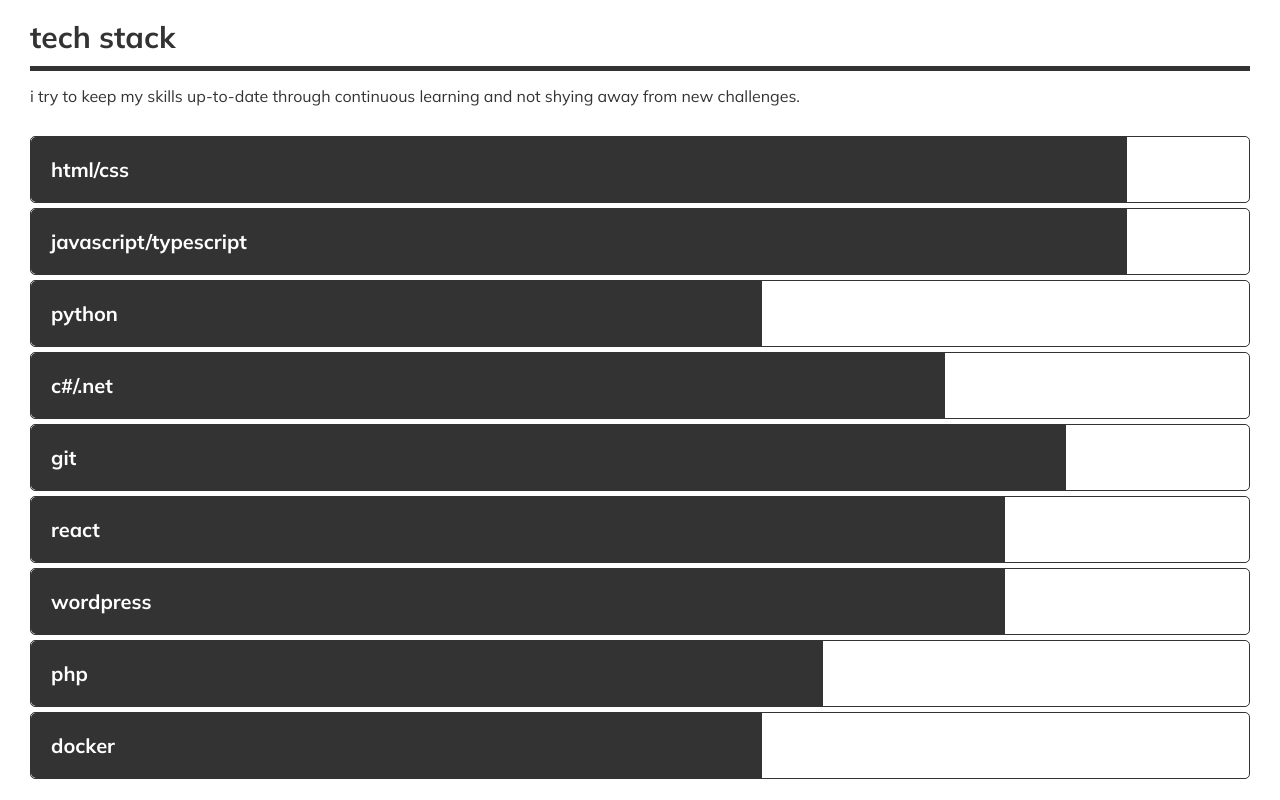
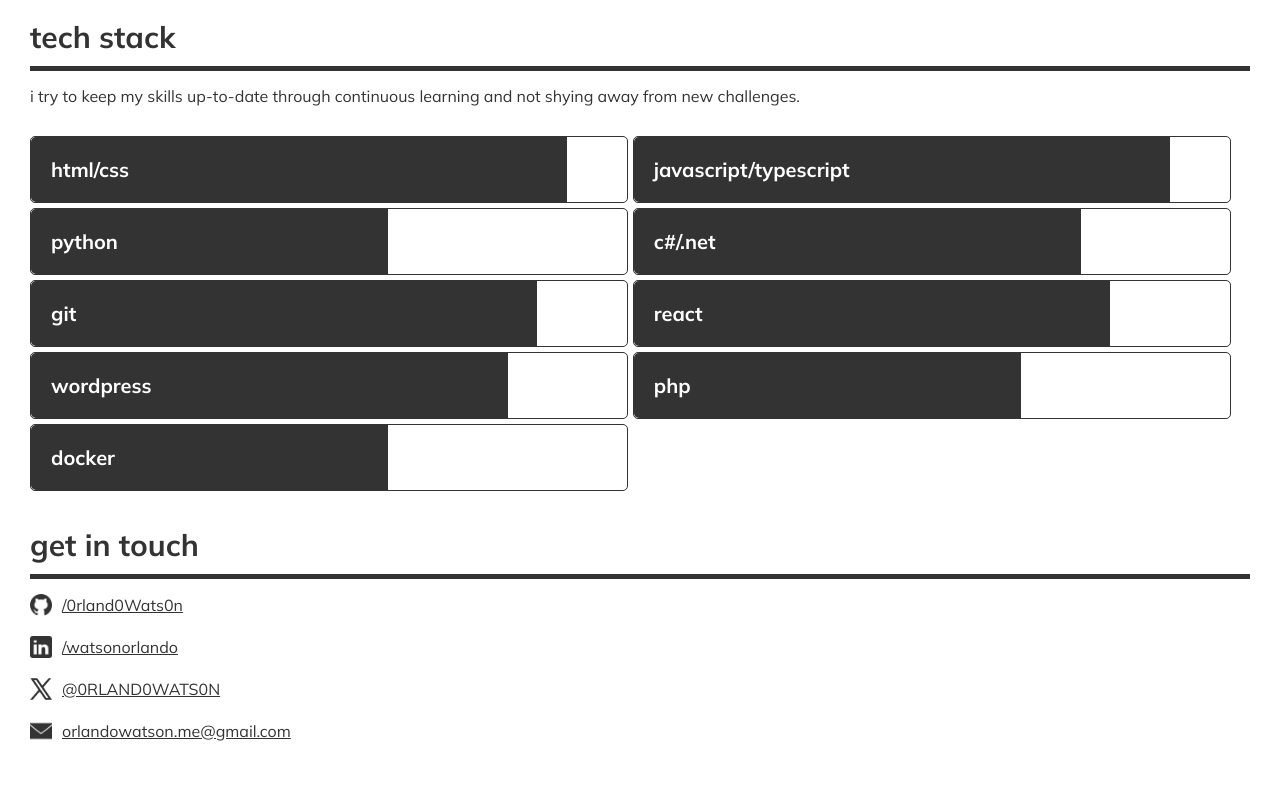
Before and after one commit to 0rland0Wats0n/orlandowatson.me, a React (Create React App) app: page / in a window 1280 px wide. Shown: the part 740-1540 px from the top of the page. Built offline with nearby package versions, Linux system fonts and the light colour scheme.

Commit message:
skill boxesreact to window size

```diff
--- a/src/components/ExpandableSkillBox.tsx
+++ b/src/components/ExpandableSkillBox.tsx
@@ -1,19 +1,51 @@
-import React, { useState } from "react";
+import React, { useEffect, useState } from "react";
 import { Skill } from "../lib/models";
 
 interface ExpandableSkillBoxProps {
   skill: Skill;
+  globalState?: ExpandableSkillBoxGlobalState;
 }
 
-export function ExpandableSkillBox({skill}: ExpandableSkillBoxProps) {
+export enum ExpandableSkillBoxGlobalState {
+  default = 'default',
+  globalOpen = 'globalOpen',
+  globalClosed = 'globalClosed',
+}
+
+export function ExpandableSkillBox({
+  skill,
+  globalState = ExpandableSkillBoxGlobalState.default
+}: ExpandableSkillBoxProps) {
   const [expanded, setExpanded] = useState(false);
-  const {name, score, details} = skill
+  const {name, score, details} = skill;
+
+  useEffect(() => {
+    switch (globalState) {
+      case ExpandableSkillBoxGlobalState.globalClosed:
+        setExpanded(false);
+        break;
+
+      case ExpandableSkillBoxGlobalState.globalOpen:
+        setExpanded(true);
+        break;
+
+      default:
+        setExpanded(false);
+        break;
+    }
+  }, [globalState])
+
+  const handleClick = () => {
+    if (globalState === ExpandableSkillBoxGlobalState.default) {
+      setExpanded(!expanded);
+    }
+  }
 
   return (
     <div
       className="ExpandableSkillBox"
       state-expanded={`${expanded}`}
-      onClick={() => setExpanded(!expanded)}
+      onClick={handleClick}
     >
       <div className="ExpandableSkillBox-bg" style={{width: `${score*100}%`}}></div>
       <h5 className="ExpandableSkillBox-skill">
--- a/src/components/ResumeSection/TechStackSection.tsx
+++ b/src/components/ResumeSection/TechStackSection.tsx
@@ -1,15 +1,39 @@
-import React from 'react';
+import React, { useEffect, useState } from 'react';
 
 import { Skill } from "../../lib/models";
-import { ExpandableSkillBox } from "../ExpandableSkillBox";
+import { ExpandableSkillBox, ExpandableSkillBoxGlobalState } from "../ExpandableSkillBox";
 
 export default function TechStackSection({skills}: {skills: Skill[]}) {
+  const [globalExpandableSkillBoxState, setGlobalExpandableSkillBoxState] = useState(ExpandableSkillBoxGlobalState.default);
+
+  useEffect(() => {
+    const switchGlobalExpandableSkillBoxState = () => {
+      if (window.innerWidth >= 600) {
+        setGlobalExpandableSkillBoxState(ExpandableSkillBoxGlobalState.globalOpen);
+      } else {
+        setGlobalExpandableSkillBoxState(ExpandableSkillBoxGlobalState.default);
+      }
+    }
+
+    window.addEventListener('resize', switchGlobalExpandableSkillBoxState);
+    window.addEventListener('load', switchGlobalExpandableSkillBoxState);
+
+    return () => {
+      window.removeEventListener('resize', switchGlobalExpandableSkillBoxState);
+      window.removeEventListener('load', switchGlobalExpandableSkillBoxState);
+    }
+  }, []);
+
   return (
     <article className="TechStackSection">
       {
         skills.map(skill => {
           return (
-            <ExpandableSkillBox key={skill.name} skill={skill} />
+            <ExpandableSkillBox
+              key={skill.name}
+              skill={skill}
+              globalState={globalExpandableSkillBoxState}
+            />
           )
         })
       }
--- a/src/styles/modules/ExpandableSkillBox.module.scss
+++ b/src/styles/modules/ExpandableSkillBox.module.scss
@@ -30,5 +30,9 @@
     .ExpandableSkillBox-bg {
       width: 100% !important;
     }
+
+    h5 {
+      margin-bottom: 10px;
+    }
   }
 }
--- a/src/styles/modules/ResumeSection.module.scss
+++ b/src/styles/modules/ResumeSection.module.scss
@@ -23,10 +23,6 @@
         align-items: center;
         justify-content: flex-start;
         margin-bottom: 10px;
-
-        h5 {
-          opacity: 0.6;
-        }
 
         .Company-logo {
           width: 25px;
@@ -81,6 +77,18 @@
     flex-direction: column;
     align-items: flex-start;
     align-content: flex-start;
+
+    .ExpandableSkillBox {
+      @media (min-width: 600px) {
+        width: 49%;
+        align-self: stretch;
+      }
+    }
+
+    @media (min-width: 600px) {
+      flex-direction: row;
+      flex-wrap: wrap;
+    }
   }
 
   .ContactsSection {
@@ -96,7 +104,7 @@
       color: colors.$color-black;
 
       img {
-        width: 36px;
+        width: 22px;
         max-width: 100%;
       }
 
@@ -105,5 +113,9 @@
         line-height: 1;
       }
     }
+
+    @media (min-width: 600px) {
+      flex-direction: column;
+    }
   }
 }
```
